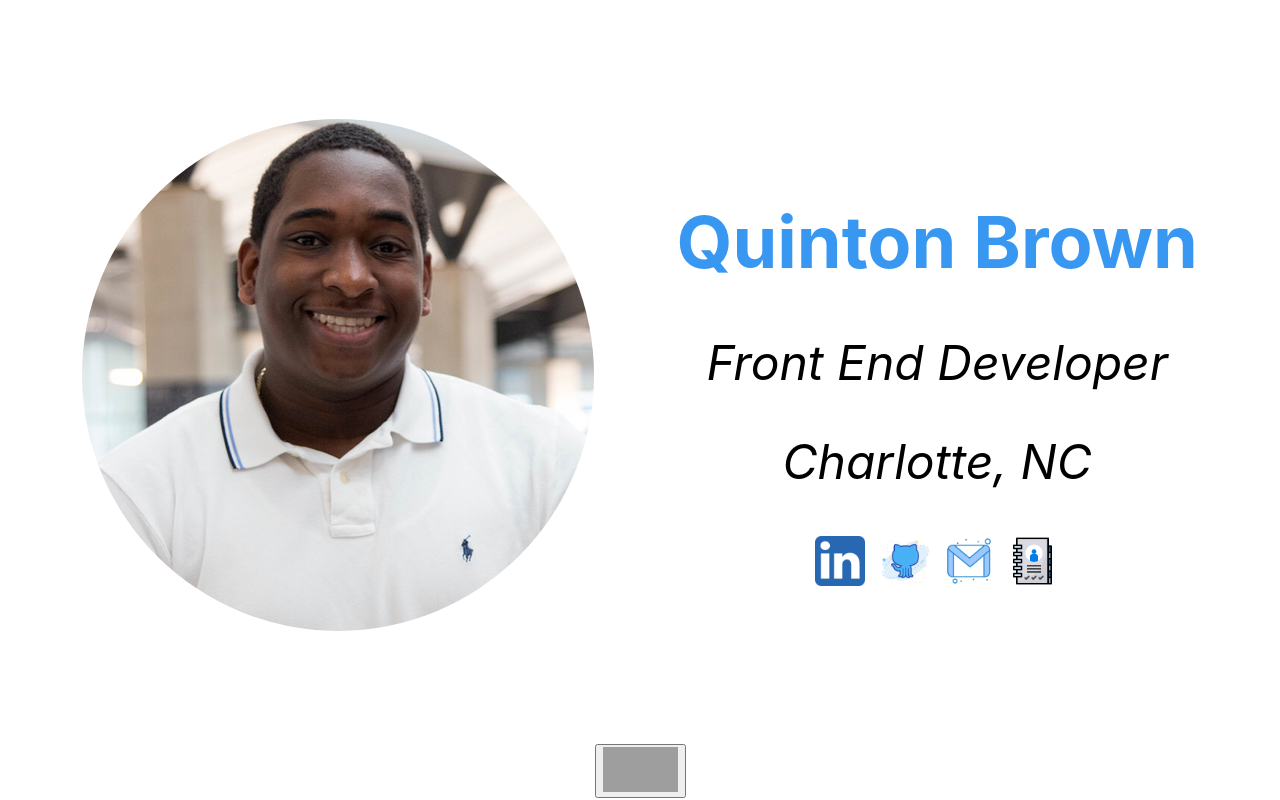
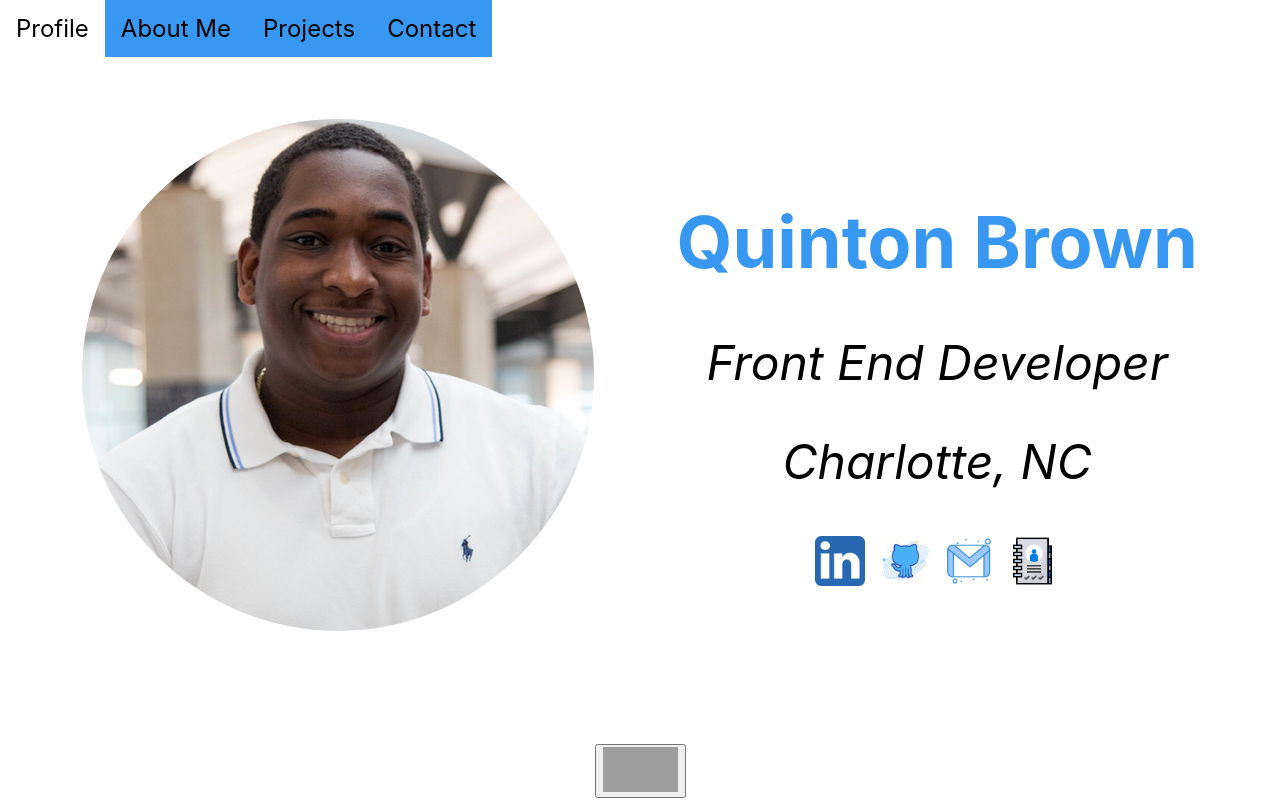
Before and after one commit to QuintonBrown/portfolio, a React (Create React App) app: page / in a window 1280 px wide. Shown: the top 800 px of the page. Built offline with nearby package versions, Linux system fonts and the light colour scheme; grey boxes are pictures that could not be loaded.

Commit message:
added navbar and connected to position on page

```diff
--- a/src/App.js
+++ b/src/App.js
@@ -4,10 +4,12 @@ import ContactForm from './Components/ContactForm/ContactForm';
 import Profile from './Components/Profile/Profile';
 import AboutMe from './Components/AboutMe/AboutMe';
 import Projects from './Components/Projects/Projects';
+import NavBar from './Components/NavBar/NavBar';
 
 function App() {
   return (
     <div className="App">
+      <NavBar />
       <Profile />
       <AboutMe />
       <Projects />
--- a/src/Components/AboutMe/AboutMe.js
+++ b/src/Components/AboutMe/AboutMe.js
@@ -3,7 +3,7 @@ import './AboutMe.css'
 
 const AboutMe = () => {
     return (
-        <div className="aboutme-wrapper">
+        <div className="aboutme-wrapper" id="aboutme">
             <div className="details">
         <h1 className="aboutme-title" >About Me</h1>
                 <p className="aboutme-paragraph">My name is Quinton Brown, I make people’s virtual dreams a reality. I like to code things from scratch, and enjoy bringing ideas to life in the browser. I also enjoy being outside and staying active! </p>
--- a/src/Components/ContactForm/ContactForm.js
+++ b/src/Components/ContactForm/ContactForm.js
@@ -6,7 +6,7 @@ const ContactForm = () => {
 
         return (
 
-            <div className="contact-wrapper">
+            <div className="contact-wrapper" id="contact">
                 <div className="contact-container">
         <div className="contact-form-data">
                         <form name="contact" method="POST" data-netlify="true">
--- a/src/Components/NavBar/NavBar.css
+++ b/src/Components/NavBar/NavBar.css
@@ -0,0 +1,29 @@
+ul {
+    list-style-type: none;
+    margin: 0;
+    padding: 0;
+    overflow: hidden;
+    background-color: #3897f0;
+    display: flex;
+    justify-content: space-evenly;
+    position: fixed;
+    margin-top: 0;
+  }
+
+  li {
+    float: left;
+  }
+
+  li a {
+    display: block;
+    color: black;
+    font-weight: 400;
+    font-size: 1.5rem;
+    text-align: center;
+    padding: 14px 16px;
+    text-decoration: none;
+  }
+
+  li a:hover {
+    background-color: white;
+  }
--- a/src/Components/NavBar/NavBar.js
+++ b/src/Components/NavBar/NavBar.js
@@ -0,0 +1,25 @@
+import React from "react";
+import './NavBar.css'
+
+const NavBar = () => {
+  return (
+    <nav>
+      <ul>
+        <li>
+          <a href="#profile">Profile</a>
+        </li>
+        <li>
+          <a href="#aboutme">About Me</a>
+        </li>
+        <li>
+          <a href="#projects">Projects</a>
+        </li>
+        <li>
+          <a href="#contact">Contact</a>
+        </li>
+      </ul>
+    </nav>
+  );
+};
+
+export default NavBar
--- a/src/Components/Profile/Profile.js
+++ b/src/Components/Profile/Profile.js
@@ -4,7 +4,7 @@ import './Profile.css'
 const Profile = () => {
     return (
         <React.Fragment>
-        <div className="profile-wrapper">
+        <div className="profile-wrapper" id="profile">
             <img className="profile-pic" src="./images/Selfie.png" alt="Quinton Brown" />
             <div className="details">
             {/* <div className="profile-pic"><img src="./images/Selfie.png" alt="Quinton Selfie"/></div> */}
--- a/src/Components/Projects/Projects.js
+++ b/src/Components/Projects/Projects.js
@@ -4,7 +4,7 @@ const projects = require('../../data/projects.json')
 
 const Projects = () => {
     return (
-        <div className="project-content">
+        <div className="project-content" id="projects">
             <div className="project-header">Check out some of my work!</div>
         <div className="projects-wrapper">
             {projects.map((project) => {
```
